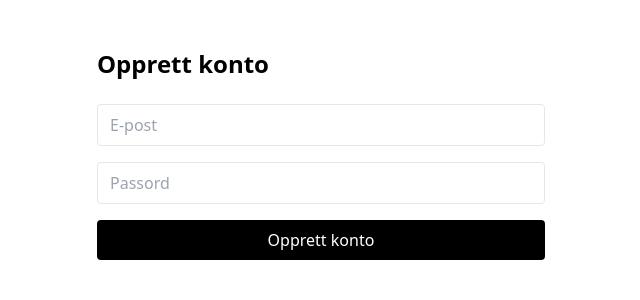
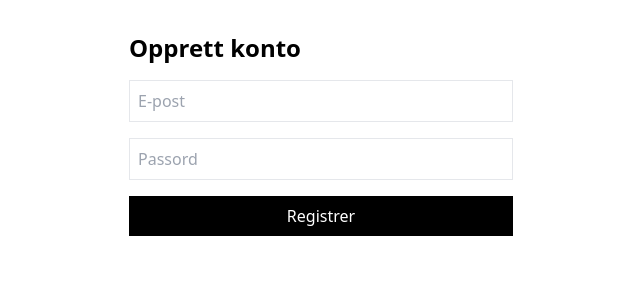
Before and after one commit to cosmicencounters5-png/cv-proffen, a Next.js app: page /signup in a window 1280 px wide. Shown: the top 300 px of the page, without its empty margins (319-959 px from the left). Built offline with nearby package versions, Linux system fonts and the light colour scheme; no server answers.

Commit message:
Update page.tsx

```diff
--- a/app/signup/page.tsx
+++ b/app/signup/page.tsx
@@ -2,22 +2,19 @@
 
 import { useState } from "react"
 import { useRouter } from "next/navigation"
-import { supabaseClient } from "@/lib/supabaseClient"
+import { supabase } from "@/lib/supabaseClient"
 
 export default function SignupPage() {
-  const router = useRouter()
-
   const [email, setEmail] = useState("")
   const [password, setPassword] = useState("")
   const [loading, setLoading] = useState(false)
-  const [error, setError] = useState<string | null>(null)
+  const router = useRouter()
 
-  const handleSignup = async (e: React.FormEvent) => {
+  async function handleSignup(e: React.FormEvent) {
     e.preventDefault()
     setLoading(true)
-    setError(null)
 
-    const { error } = await supabaseClient.auth.signUp({
+    const { error } = await supabase.auth.signUp({
       email,
       password,
     })
@@ -25,49 +22,42 @@ export default function SignupPage() {
     setLoading(false)
 
     if (error) {
-      setError(error.message)
+      alert(error.message)
       return
     }
 
-    // Etter signup → login
+    alert("Bruker opprettet! Logg inn.")
     router.push("/login")
   }
 
   return (
-    <div className="max-w-md mx-auto py-12">
-      <h1 className="text-2xl font-bold mb-6">Opprett konto</h1>
+    <form
+      onSubmit={handleSignup}
+      className="max-w-md mx-auto p-8 space-y-4"
+    >
+      <h1 className="text-2xl font-bold">Opprett konto</h1>
 
-      <form onSubmit={handleSignup} className="space-y-4">
       <input
-          type="email"
+        className="w-full border p-2"
         placeholder="E-post"
         value={email}
         onChange={(e) => setEmail(e.target.value)}
-          required
-          className="w-full border px-3 py-2 rounded"
       />
 
       <input
         type="password"
+        className="w-full border p-2"
         placeholder="Passord"
         value={password}
         onChange={(e) => setPassword(e.target.value)}
-          required
-          className="w-full border px-3 py-2 rounded"
       />
 
-        {error && (
-          <p className="text-sm text-red-600">{error}</p>
-        )}
-
       <button
-          type="submit"
         disabled={loading}
-          className="w-full bg-black text-white py-2 rounded"
+        className="w-full bg-black text-white py-2"
       >
-          {loading ? "Oppretter..." : "Opprett konto"}
+        {loading ? "Oppretter…" : "Registrer"}
       </button>
     </form>
-    </div>
   )
 }
```
Lines whose indentation alone changed are shown as unchanged.
